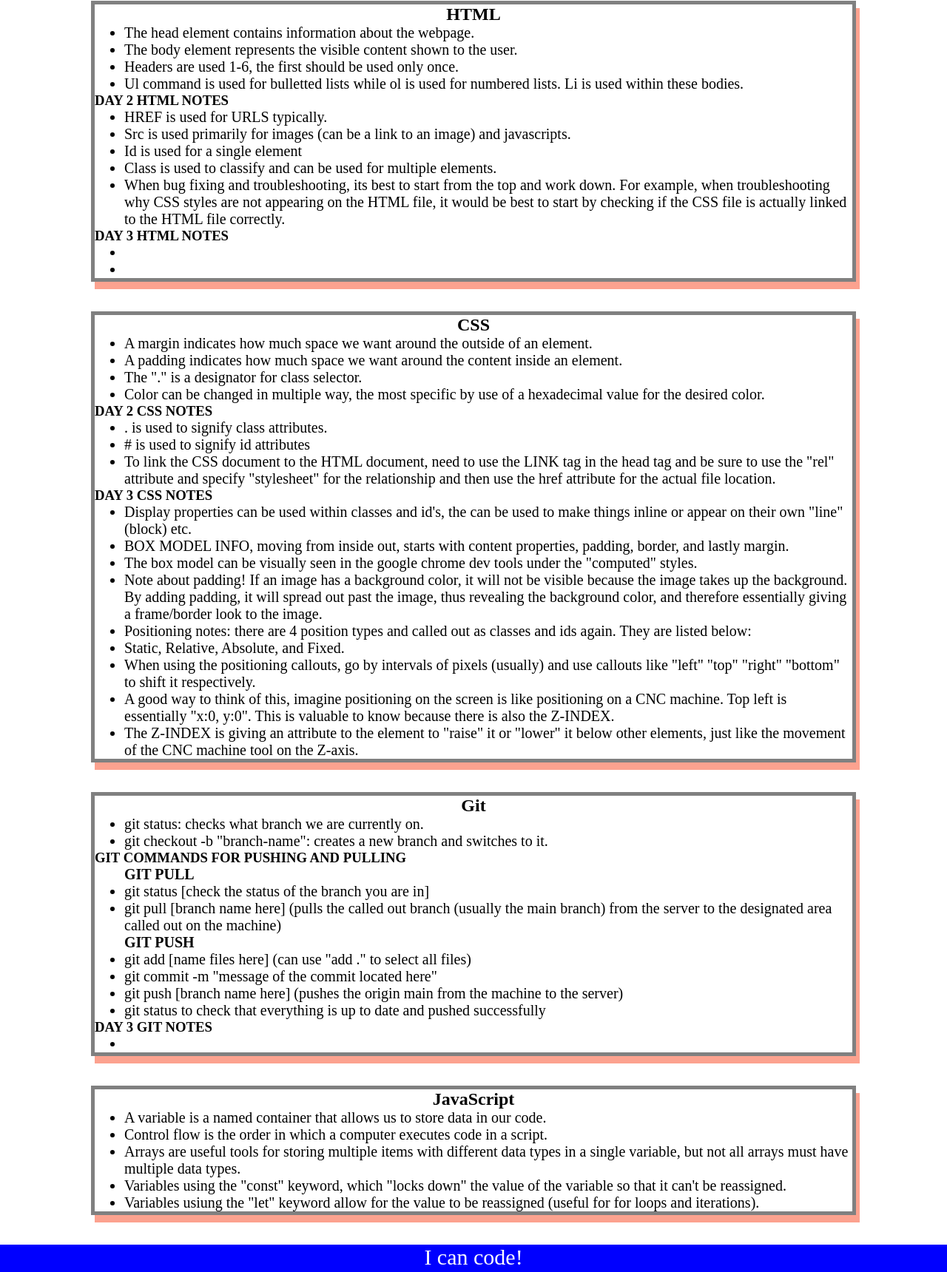
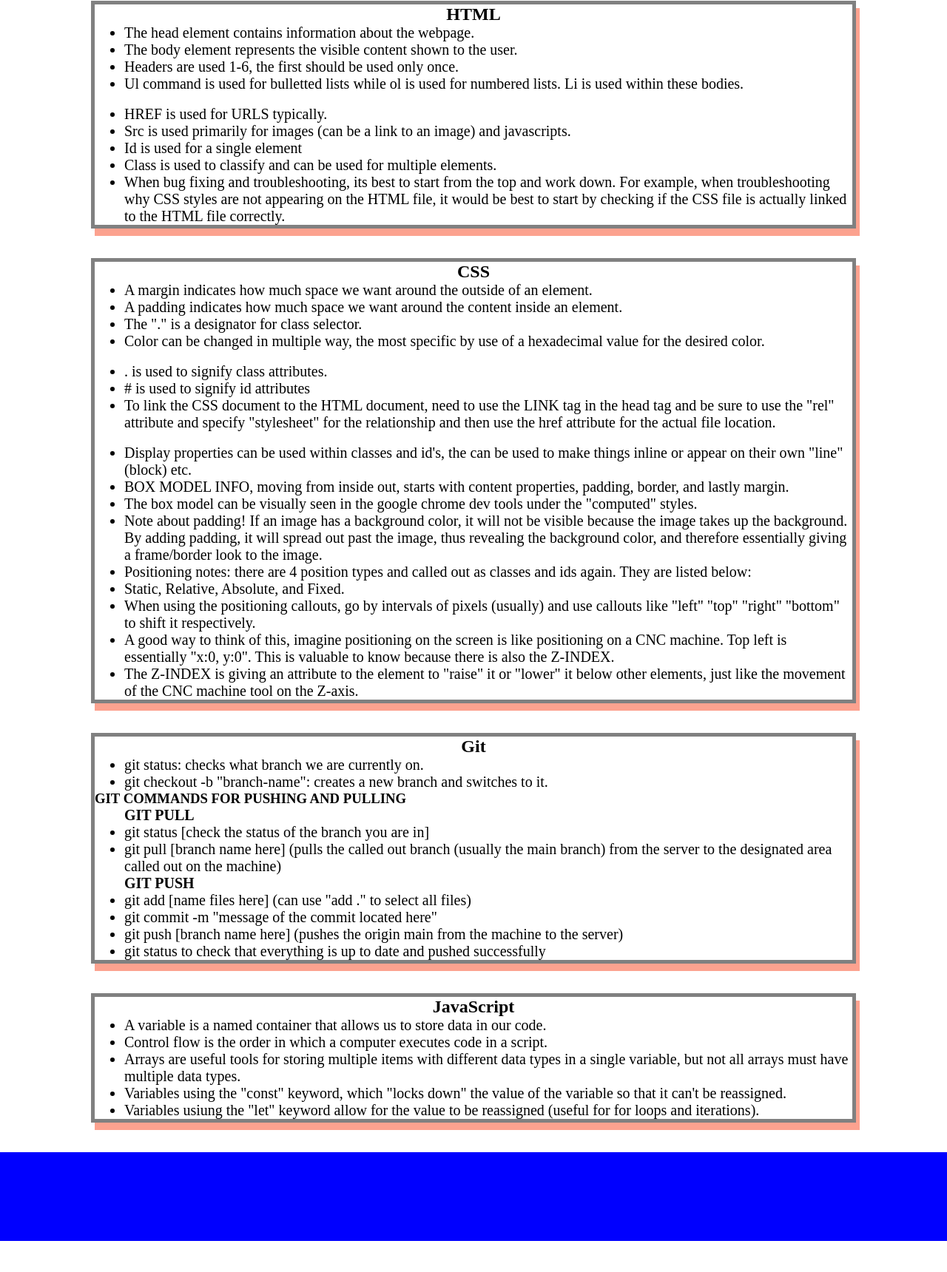
Before and after one commit to ethanboud/prework-study-guide, a plain HTML site: page index.html in a window 1280 px wide. Shown: the part 159-1879 px from the top of the page at 74% size. After the commit the page ends 1837 px from the top, so only its background shows below. Drawn offline with Linux system fonts and the light colour scheme.

Commit message:
pushing updates to the study guide

```diff
--- a/index.html
+++ b/index.html
@@ -25,9 +25,7 @@
           <li>Ul command is used for bulletted lists while ol is used for numbered lists. Li is used within these bodies.</li>
 
         </ul>
-
-        <h3> DAY 2 HTML NOTES</h3>
-
+        <br>
         <ul>
 
           <li>HREF is used for URLS typically.</li>
@@ -38,30 +36,18 @@
 
         </ul>
 
-        <h3> DAY 3 HTML NOTES</h3>
-
-        <ul>
-
-          <li></li>
-          <li></li>
-
-        </ul>
-
       </section>
 
       <section class="card" id="css-section">
         <h2>CSS</h2>
 
         <ul>
-
         <li>A margin indicates how much space we want around the outside of an element.</li>
         <li>A padding indicates how much space we want around the content inside an element.</li>
         <li>The "." is a designator for class selector.</li>
         <li>Color can be changed in multiple way, the most specific by use of a hexadecimal value for the desired color.</li>
-
         </ul>
-
-        <H3> DAY 2 CSS NOTES</H3>
+<br>
 
           <ul>
               <li>. is used to signify class attributes.</li>
@@ -69,7 +55,7 @@
               <li>To link the CSS document to the HTML document, need to use the LINK tag in the head tag and be sure to use the "rel" attribute and specify "stylesheet" for the relationship and then use the href attribute for the actual file location.</li>
           </ul>
 
-          <H3> DAY 3 CSS NOTES</H3>
+<br>
 
           <ul>
               <li>Display properties can be used within classes and id's, the can be used to make things inline or appear on their own "line" (block) etc. </li>
@@ -108,12 +94,6 @@
           <li>git status to check that everything is up to date and pushed successfully</li>
         </ul>
 
-        <h3>DAY 3 GIT NOTES</h3>
-        <ul>
-
-          <li> </li>
-        </ul>
-
       </section>
 
       <section class="card" id="javascript-section">
@@ -134,7 +114,6 @@
     </main>
 
     <footer>
-      <p>I can code!</p>
     </footer>
     <script src="./assets/script.js"></script>
   </body>
```
